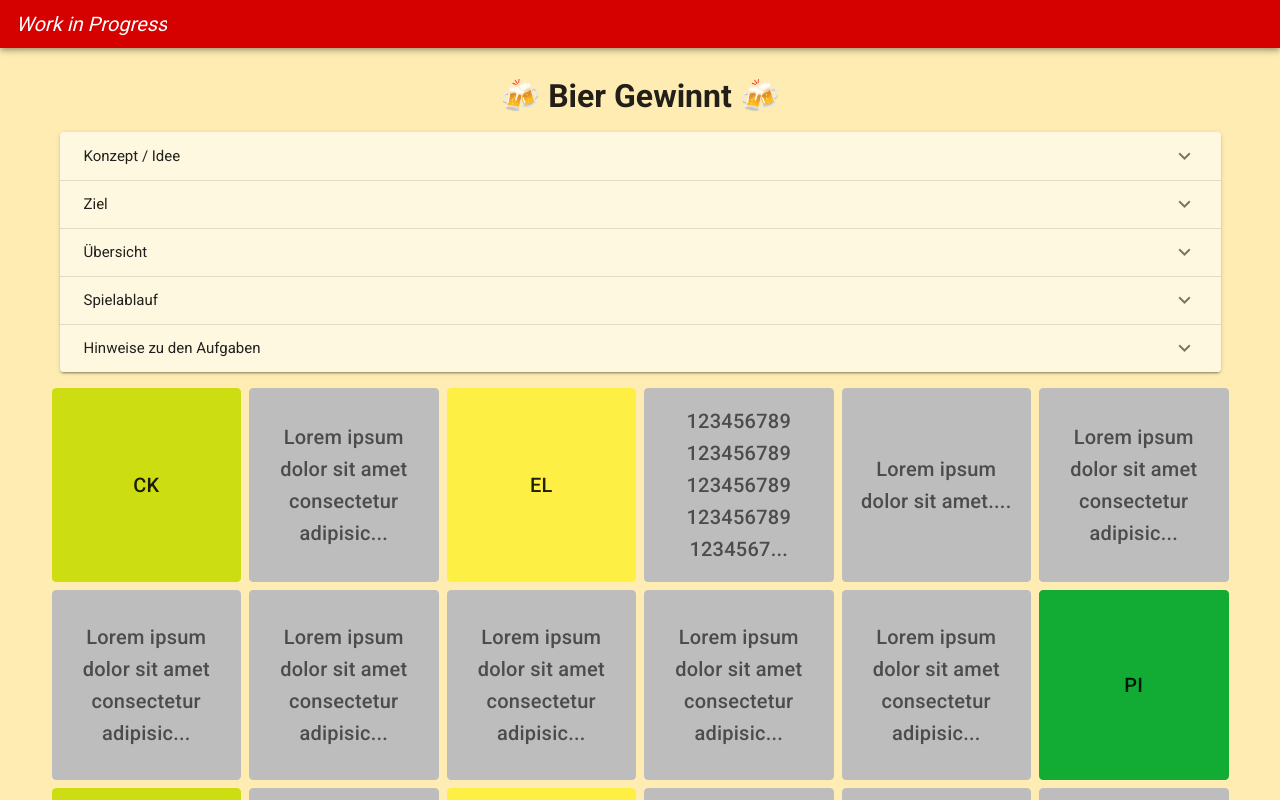
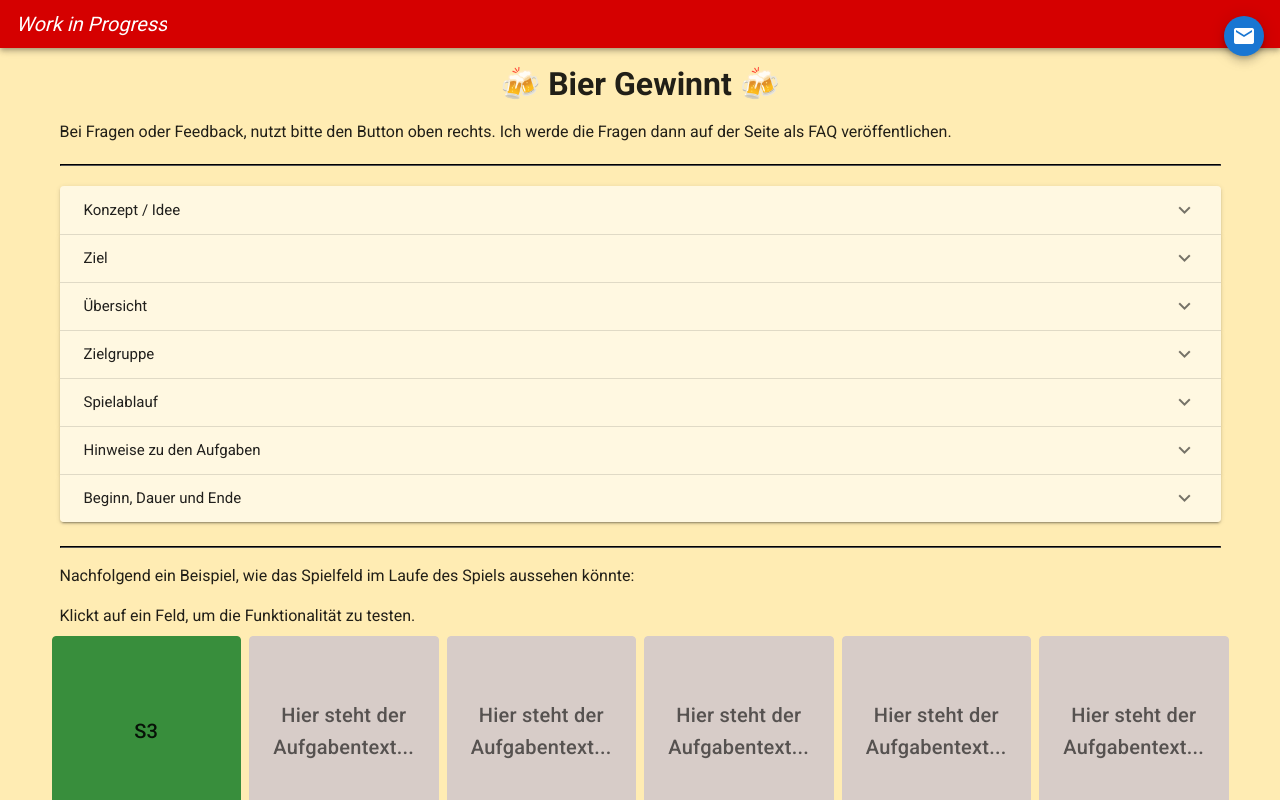
Before and after one commit to Senti81/bier-gewinnt, a Vue app: page / in a window 1280 px wide. Shown: the top 800 px of the page. Built offline with nearby package versions, Linux system fonts and the light colour scheme.

Commit message:
updated text & layout

```diff
--- a/src/components/Header.vue
+++ b/src/components/Header.vue
@@ -7,7 +7,7 @@
     >
     <v-toolbar-title class="font-italic">Work in Progress</v-toolbar-title>
     </v-app-bar>
-    <h1 class="text-center pt-6">🍻 Bier Gewinnt 🍻 </h1>
+    <h1 class="text-center pt-3">🍻 Bier Gewinnt 🍻 </h1>
   </div>
 </template>
 
--- a/src/components/Main.vue
+++ b/src/components/Main.vue
@@ -1,8 +1,11 @@
 <template>
   <v-container class="pa-auto" height="500">
+    <hr class="black">
+    <p class="text-left my-4">Nachfolgend ein Beispiel, wie das Spielfeld im Laufe des Spiels aussehen könnte:</p>
+    <p class="text-left my-4">Klickt auf ein Feld, um die Funktionalität zu testen.</p>
     <v-row>
       <v-col
-        v-for="n in 36"
+        v-for="n in tasks.length"
         :key="n"
         class="d-lg-flex child-flex pa-1"
         cols="2"
@@ -17,8 +20,8 @@
                 v-bind="attrs"
                 v-on="on"
                 outlined
-                :color="setColor(n)">
-
+                :color="setColor(n)"
+              >
                 <v-card-text v-if="!isDone(n)" class="fill-height content text-lg-h6">
                   {{createPreview(n)}}
                 </v-card-text>
@@ -28,6 +31,10 @@
               </v-card>
             </template>
             <v-card color="amber lighten-5">
+              <v-card-title>
+                {{isDone(n) ? "Beispiel: Aufgabe erfüllt" : "Beispiel: Aufgabe offen"}}
+              </v-card-title>
+              <v-divider/>
               <v-img v-if="isDone(n)" :src="tasks[n-1].src" :lazy-src="tasks[n-1].src">
                 <template v-slot:placeholder>
                   <v-row
@@ -37,7 +44,7 @@
                   >
                     <v-progress-circular
                       indeterminate
-                      color="grey lighten-5"
+                      color="grey lighten-1"
                     ></v-progress-circular>
                   </v-row>
                 </template>
@@ -49,6 +56,7 @@
               </v-card-text>
               <v-divider/>
               <v-card-actions>
+
                 <v-spacer></v-spacer>
                 <v-btn color="primary" text @click="tasks[n-1].dialog = false">
                   Zurück
@@ -62,6 +70,12 @@
         </v-responsive>
       </v-col>
     </v-row>
+
+    <!-- Feedback -->
+    <v-btn fab fixed small top right color="primary" @click="sendFeedback">
+      <v-icon>mdi-email</v-icon>
+    </v-btn>
+
   </v-container>
 </template>
 
@@ -80,255 +94,257 @@ export default {
     email: "biergewinnt0@gmail.com",
     tasks: [
       {
-        text: 'Lorem ipsum dolor sit amet consectetur adipisicing elit. Odit, non?',
-        src: 'img/pexels-chokniti-khongchum-2280571.jpg',
-        owner: 'CK',
+        text: 'Hier steht der Aufgabentext',
+        src: 'img/image3.jpg',
+        owner: 'S3',
+        color: 'green darken-2',
+        dialog: false
+      },
+      {
+        text: 'Hier steht der Aufgabentext',
+        src: null,
+        owner: null,
         color: '#CCDD12',
         dialog: false
       },
       {
-        text: 'Lorem ipsum dolor sit amet consectetur adipisicing elit. Odit, non?',
+        text: 'Hier steht der Aufgabentext',
         src: null,
-        owner: 'FB',
-        color: '#0000FF'
-      },
-      {
-        text: 'Lorem ipsum dolor sit amet consectetur adipisicing elit. Odit, non?',
-        src: 'img/pexels-stein-egil-liland-3408744.jpg',
-        owner: 'EL',
-        color: '#FEEF44',
-        dialog: false
-      },
-      {
-        text: '123456789 123456789 123456789 123456789 123456789',
-        src: null,
-        owner: 'Foo Bar',
-        color: '#BCAAA4',
-        dialog: false
-      },
-      {
-        text: 'Lorem ipsum dolor sit amet.',
-        src: null,
-        owner: 'Foo Bar',
-        color: '#BCAAA4',
-        dialog: false
-      },
-      {
-        text: 'Lorem ipsum dolor sit amet consectetur adipisicing elit. Odit, non?',
-        src: null,
-        owner: 'Foo Bar',
-        color: '#BCAAA4',
-        dialog: false
-      },
-      {
-        text: 'Lorem ipsum dolor sit amet consectetur adipisicing elit. Odit, non?',
-        src: null,
-        owner: 'Foo Bar',
-        color: '#BCAAA4',
-        dialog: false
-      },
-      {
-        text: 'Lorem ipsum dolor sit amet consectetur adipisicing elit. Odit, non?',
-        src: null,
-        owner: 'Foo Bar',
-        color: '#BCAAA4',
-        dialog: false
-      },
-      {
-        text: 'Lorem ipsum dolor sit amet consectetur adipisicing elit. Odit, non?',
-        src: null,
-        owner: 'Foo Bar',
-        color: '#BCAAA4',
-        dialog: false
-      },
-      {
-        text: 'Lorem ipsum dolor sit amet consectetur adipisicing elit. Odit, non?',
-        src: null,
-        owner: 'Foo Bar',
-        color: '#CCCCCC',
-        dialog: false
-      },
-      {
-        text: 'Lorem ipsum dolor sit amet consectetur adipisicing elit. Odit, non?',
-        src: null,
-        owner: 'Foo Bar',
+        owner: null,
         color: '#CCDD12',
         dialog: false
       },
       {
-        text: 'Lorem ipsum dolor sit amet consectetur adipisicing elit. Odit, non?',
-        src: 'img/pexels-paul-ijsendoorn-33041.jpg',
-        owner: 'PI',
-        color: '#12AB34',
-        dialog: false
-      },
-            {
-        text: 'Lorem ipsum dolor sit amet consectetur adipisicing elit. Odit, non?',
-        src: 'img/pexels-chokniti-khongchum-2280571.jpg',
-        owner: 'CK',
+        text: 'Hier steht der Aufgabentext',
+        src: null,
+        owner: null,
         color: '#CCDD12',
         dialog: false
       },
       {
-        text: 'Lorem ipsum dolor sit amet consectetur adipisicing elit. Odit, non?',
+        text: 'Hier steht der Aufgabentext',
         src: null,
-        owner: 'Foo Bar',
-        color: '#0000FF'
-      },
-      {
-        text: 'Lorem ipsum dolor sit amet consectetur adipisicing elit. Odit, non?',
-        src: 'img/pexels-stein-egil-liland-3408744.jpg',
-        owner: 'EL',
-        color: '#FEEF44',
-        dialog: false
-      },
-      {
-        text: 'Lorem ipsum dolor sit amet consectetur adipisicing elit. Qui, at quidem fuga id distinctio omnis?',
-        src: null,
-        owner: 'Foo Bar',
-        color: '#BCAAA4',
-        dialog: false
-      },
-      {
-        text: 'Lorem ipsum dolor sit amet consectetur adipisicing elit. Odit, non?',
-        src: null,
-        owner: 'Foo Bar',
-        color: '#BCAAA4',
-        dialog: false
-      },
-      {
-        text: 'Lorem ipsum dolor sit amet consectetur adipisicing elit. Odit, non?',
-        src: null,
-        owner: 'Foo Bar',
-        color: '#BCAAA4',
-        dialog: false
-      },
-      {
-        text: 'Lorem ipsum dolor sit amet consectetur adipisicing elit. Qui, at quidem fuga id distinctio omnis?',
-        src: null,
-        owner: 'Foo Bar',
-        color: '#BCAAA4',
-        dialog: false
-      },
-      {
-        text: 'Lorem ipsum dolor sit amet consectetur adipisicing elit. Odit, non?',
-        src: null,
-        owner: 'Foo Bar',
-        color: '#BCAAA4',
-        dialog: false
-      },
-      {
-        text: 'Lorem ipsum dolor sit amet consectetur adipisicing elit. Odit, non?',
-        src: null,
-        owner: 'Foo Bar',
-        color: '#BCAAA4',
-        dialog: false
-      },
-      {
-        text: 'Lorem ipsum dolor sit amet consectetur adipisicing elit. Odit, non?',
-        src: null,
-        owner: 'Foo Bar',
-        color: '#CCCCCC',
-        dialog: false
-      },
-      {
-        text: 'Lorem ipsum dolor sit amet consectetur adipisicing elit. Odit, non?',
-        src: null,
-        owner: 'Foo Bar',
+        owner: null,
         color: '#CCDD12',
         dialog: false
       },
       {
-        text: 'Lorem ipsum dolor sit amet consectetur adipisicing elit. Qui, at quidem fuga id distinctio omnis?',
-        src: 'img/pexels-paul-ijsendoorn-33041.jpg',
-        owner: 'PI',
-        color: '#12AB34',
-        dialog: false
-      },
-      {
-        text: 'Lorem ipsum dolor sit amet consectetur adipisicing elit. Odit, non?',
+        text: 'Hier steht der Aufgabentext',
         src: null,
-        owner: 'Foo Bar',
-        color: '#BCAAA4',
-        dialog: false
-      },
-      {
-        text: 'Lorem ipsum dolor sit amet consectetur adipisicing elit. Odit, non?',
-        src: null,
-        owner: 'Foo Bar',
-        color: '#BCAAA4',
-        dialog: false
-      },
-      {
-        text: 'Lorem ipsum dolor sit amet.',
-        src: null,
-        owner: 'Foo Bar',
-        color: '#BCAAA4',
-        dialog: false
-      },
-      {
-        text: 'Lorem ipsum dolor sit amet consectetur adipisicing elit. Odit, non?',
-        src: null,
-        owner: 'Foo Bar',
-        color: '#BCAAA4',
-        dialog: false
-      },
-      {
-        text: 'Lorem ipsum dolor sit amet consectetur adipisicing elit. Odit, non?',
-        src: null,
-        owner: 'Foo Bar',
-        color: '#BCAAA4',
-        dialog: false
-      },
-      {
-        text: 'Lorem ipsum dolor sit amet consectetur adipisicing elit. Odit, non?',
-        src: null,
-        owner: 'Foo Bar',
-        color: '#CCCCCC',
-        dialog: false
-      },
-      {
-        text: 'Lorem ipsum dolor sit amet consectetur adipisicing elit. Odit, non?',
-        src: null,
-        owner: 'Foo Bar',
+        owner: null,
         color: '#CCDD12',
         dialog: false
       },
       {
-        text: 'Lorem ipsum dolor sit amet consectetur adipisicing elit. Odit, non?',
-        src: 'img/pexels-paul-ijsendoorn-33041.jpg',
-        owner: 'PI',
-        color: '#12AB34',
+        text: 'Hier steht der Aufgabentext',
+        src: null,
+        owner: null,
+        color: '#CCDD12',
         dialog: false
       },
       {
-        text: 'Lorem ipsum dolor sit amet consectetur adipisicing elit. Odit, non?',
-        src: null,
-        owner: 'Foo Bar',
-        color: '#BCAAA4',
+        text: 'Hier steht der Aufgabentext',
+        src: 'img/image3.jpg',
+        owner: 'S3',
+        color: 'green darken-2',
         dialog: false
       },
       {
-        text: 'Lorem ipsum dolor sit amet consectetur adipisicing elit. Odit, non?',
+        text: 'Hier steht der Aufgabentext',
         src: null,
-        owner: 'Foo Bar',
-        color: '#BCAAA4',
+        owner: null,
+        color: '#CCDD12',
         dialog: false
       },
       {
-        text: 'Lorem ipsum dolor sit amet consectetur adipisicing elit. Odit, non?',
+        text: 'Hier steht der Aufgabentext',
         src: null,
-        owner: 'Foo Bar',
-        color: '#BCAAA4',
+        owner: null,
+        color: '#CCDD12',
         dialog: false
       },
       {
-        text: 'Lorem ipsum dolor sit amet consectetur adipisicing elit. Odit, non?',
+        text: 'Hier steht der Aufgabentext',
+        src: 'img/image1.jpg',
+        owner: 'S1',
+        color: 'red lighten-2',
+        dialog: false
+      },
+      {
+        text: 'Hier steht der Aufgabentext',
         src: null,
-        owner: 'Foo Bar',
-        color: '#BCAAA4',
+        owner: null,
+        color: '#CCDD12',
         dialog: false
-      }
+      },
+      {
+        text: 'Hier steht der Aufgabentext',
+        src: null,
+        owner: null,
+        color: '#CCDD12',
+        dialog: false
+      },
+      {
+        text: 'Hier steht der Aufgabentext',
+        src: null,
+        owner: null,
+        color: '#CCDD12',
+        dialog: false
+      },
+      {
+        text: 'Hier steht der Aufgabentext',
+        src: 'img/image1.jpg',
+        owner: 'S4',
+        color: 'amber lighten-2',
+        dialog: false
+      },
+      {
+        text: 'Hier steht der Aufgabentext',
+        src: null,
+        owner: null,
+        color: '#CCDD12',
+        dialog: false
+      },
+      {
+        text: 'Hier steht der Aufgabentext',
+        src: 'img/image1.jpg',
+        owner: 'S1',
+        color: 'red lighten-2',
+        dialog: false
+      },
+      {
+        text: 'Hier steht der Aufgabentext',
+        src: null,
+        owner: null,
+        color: '#CCDD12',
+        dialog: false
+      },
+      {
+        text: 'Hier steht der Aufgabentext',
+        src: null,
+        owner: null,
+        color: '#CCDD12',
+        dialog: false
+      },
+      {
+        text: 'Hier steht der Aufgabentext',
+        src: null,
+        owner: null,
+        color: '#CCDD12',
+        dialog: false
+      },
+      {
+        text: 'Hier steht der Aufgabentext',
+        src: null,
+        owner: null,
+        color: '#CCDD12',
+        dialog: false
+      },
+      {
+        text: 'Hier steht der Aufgabentext',
+        src: null,
+        owner: null,
+        color: '#CCDD12',
+        dialog: false
+      },
+      {
+        text: 'Hier steht der Aufgabentext',
+        src: null,
+        owner: null,
+        color: '#CCDD12',
+        dialog: false
+      },
+      {
+        text: 'Hier steht der Aufgabentext',
+        src: null,
+        owner: null,
+        color: '#CCDD12',
+        dialog: false
+      },
+      {
+        text: 'Hier steht der Aufgabentext',
+        src: null,
+        owner: null,
+        color: '#CCDD12',
+        dialog: false
+      },
+      {
+        text: 'Hier steht der Aufgabentext',
+        src: null,
+        owner: null,
+        color: '#CCDD12',
+        dialog: false
+      },
+      {
+        text: 'Hier steht der Aufgabentext',
+        src: 'img/image2.jpg',
+        owner: 'S2',
+        color: 'blue lighten-1',
+        dialog: false
+      },
+      {
+        text: 'Hier steht der Aufgabentext',
+        src: 'img/image2.jpg',
+        owner: 'S2',
+        color: 'blue lighten-1',
+        dialog: false
+      },
+      {
+        text: 'Hier steht der Aufgabentext',
+        src: 'img/image2.jpg',
+        owner: 'S2',
+        color: 'blue lighten-1',
+        dialog: false
+      },
+      {
+        text: 'Hier steht der Aufgabentext',
+        src: null,
+        owner: null,
+        color: '#CCDD12',
+        dialog: false
+      },
+      {
+        text: 'Hier steht der Aufgabentext',
+        src: null,
+        owner: null,
+        color: '#CCDD12',
+        dialog: false
+      },
+      {
+        text: 'Hier steht der Aufgabentext',
+        src: null,
+        owner: null,
+        color: '#CCDD12',
+        dialog: false
+      },
+      {
+        text: 'Hier steht der Aufgabentext',
+        src: null,
+        owner: null,
+        color: '#CCDD12',
+        dialog: false
+      },
+      {
+        text: 'Hier steht der Aufgabentext',
+        src: null,
+        owner: null,
+        color: '#CCDD12',
+        dialog: false
+      },
+      {
+        text: 'Hier steht der Aufgabentext',
+        src: null,
+        owner: null,
+        color: '#CCDD12',
+        dialog: false
+      },
+      {
+        text: 'Hier steht der Aufgabentext',
+        src: null,
+        owner: null,
+        color: '#CCDD12',
+        dialog: false
+      },
     ]
   }),
   methods: {
@@ -339,8 +355,11 @@ export default {
       this.tasks[n-1].dialog = false
       window.open('mailto:'+this.email+'?subject=Lösung für Nr. '+n)
     },
+    sendFeedback() {
+      window.open('mailto:'+this.email+'?subject=Feedback')
+    },
     setColor(n) {
-      return (this.tasks[n-1].src === null) ? 'grey lighten-1' : this.tasks[n-1].color
+      return (this.tasks[n-1].src === null) ? 'brown lighten-4' : this.tasks[n-1].color
     },
     createPreview(n) {
       switch (this.$vuetify.breakpoint.name) {
--- a/src/components/Rules.vue
+++ b/src/components/Rules.vue
@@ -1,5 +1,7 @@
 <template>
   <v-container class="px-auto">
+    <p class="text-left">Bei Fragen oder Feedback, nutzt bitte den Button oben rechts. Ich werde die Fragen dann auf der Seite als FAQ veröffentlichen.</p>
+    <hr class="black my-5">
     <v-expansion-panels accordion>
       <v-expansion-panel class="amber lighten-5">
         <v-expansion-panel-header>
@@ -22,12 +24,21 @@
           Übersicht
         </v-expansion-panel-header>
         <v-expansion-panel-content class="text-justify">
-          Auf einem Spielfeld sind 36 Felder quadratisch angeordnet (6x6 Felder).
+          Auf einem Spielfeld sind 36 Felder quadratisch angeordnet.
           Jedes Feld beinhaltet eine Aufgabe.<br>Die Aufgaben sind in Form einer "Mini-Schnitzeljagd",
           so dass der Spieler einen bestimmten Ort finden oder ein bestimmtes Ereignis festhalten muss.<br>
           Um diese Aufgabe erfolgreich zu erfüllen, müssen die Spieler ein Foto der Lösung einsenden.
           Ist die Lösung korrekt, gewinnt der Spieler das entsprechende Feld.<br>Sobald ein Spieler 4 Felder
           in vertikaler, horizontaler oder diagonaler Reihe für sich entscheiden kann, gewinnt dieser Spieler.
+        </v-expansion-panel-content>
+      </v-expansion-panel>
+       <v-expansion-panel class="amber lighten-5">
+        <v-expansion-panel-header>
+          Zielgruppe
+        </v-expansion-panel-header>
+        <v-expansion-panel-content>
+          Das Spiel ist erstmal nur für die Biere ohne Grenzen Truppe, da bei zu vielen Spielern das Spielfeld zu klein wäre.<br>
+          Kann in Zukunft natürlich aber auch erweitert werden.
         </v-expansion-panel-content>
       </v-expansion-panel>
       <v-expansion-panel class="amber lighten-5">
@@ -56,6 +67,16 @@
           Um ein Foto eindeutig einem Spieler zuordnen zu können ist es wichtig, dass der Spieler selbst auf dem Foto zu sehen ist.
         </v-expansion-panel-content>
       </v-expansion-panel>
+      <v-expansion-panel class="amber lighten-5">
+        <v-expansion-panel-header>
+          Beginn, Dauer und Ende
+        </v-expansion-panel-header>
+        <v-expansion-panel-content class="text-justify">
+          Geplanter Start ist im Frühjahr 2021 (abhängig von den Corona-Maßnahmen)<br>
+          Das Spiel soll dann 4 Wochen lang verfügbar sein.
+          Sollte bis dahin kein Sieger feststehen, endet das Spiel unentschieden.
+        </v-expansion-panel-content>
+      </v-expansion-panel>
     </v-expansion-panels>
   </v-container>
 </template>
```
